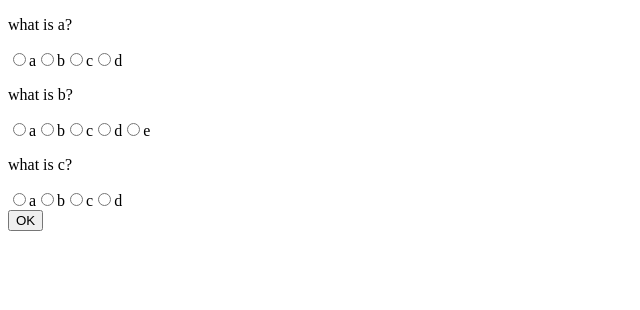
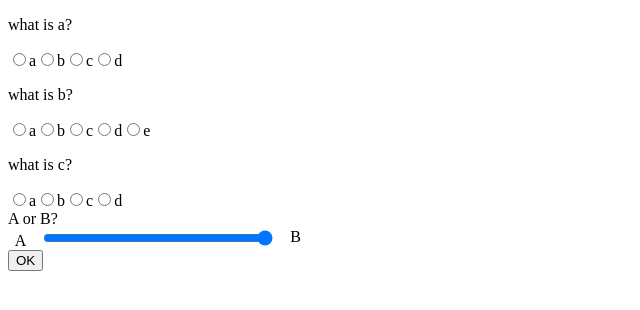
Before and after one commit to vta/next_network_survey, a plain HTML site: page index.html in a window 1280 px wide. Shown: the whole page, without its empty margins (0-640 px from the left). Drawn offline with Linux system fonts and the light colour scheme.

Commit message:
Added basic implementation for choosnig a "range" or "radio" type question.

```diff
--- a/index.html
+++ b/index.html
@@ -4,23 +4,53 @@
 <head>
     <meta charset="utf-8">
     <title>Quiz</title>
+    <style>
+        .question {
+            width: 300px;
+        }
+
+        .question label {
+            display: block;
+        }
+
+        .question.range>div {
+            width: 25px;
+            display: inline-block;
+            text-align: center;
+        }
+
+        .question.range>input {
+            width: 230px;
+            margin-left: 10px;
+            margin-right: 10px;
+        }
+
+        .question.range>input+div {
+            float: right;
+        }
+    </style>
     <script>
         /* based on http://stackoverflow.com/a/18337257/940217 */
 (function(W){
-    var QuestionsAnswers = [],questions_wrapper= null,main_form = null,results_wrapper = null,btn,D,user_answers=[], answer_index = 0,question_index =0;
+    var QuestionsAnswers=[], AnswerInputs=[], user_answers=[], answer_index=0, question_index=0;
+    var questions_wrapper=null, main_form=null, results_wrapper=null, btn;
 
     function ajax(a,b,c){c=new XMLHttpRequest;c.open('GET',a);c.onload=b;c.send()}
 
     function set(){
         QuestionsAnswers=JSON.parse(this.response);
         QuestionsAnswers.forEach(function(e) {
-            addQuestion(e.question, e.answers);
+            if (e.type === "radio"){
+                addRadioQuestion(e.question, e.answers);
+            } else if(e.type === "range"){
+                addRangeQuestion(e.question, e.answers);
+            }
         });
     }
 
     function ok(){
         var question_index = 0;
-        var user_selected = document.querySelectorAll('input[type="radio"]:checked');
+        var user_selected = AnswerInputs;
         user_answers = [];
         for (var i = 0; i < user_selected.length; i++) {
             question_index = user_selected[i].name.split('_')[1];
@@ -37,23 +67,24 @@
         results_wrapper.innerHTML = JSON.stringify(user_answers, null, ' ');
     }
 
-    function addQuestion(question, answers) {
-        var frag = D.createDocumentFragment();
-        var q_wrapper = D.createElement('div');
-        q_wrapper.class = "question";
+    function addRadioQuestion(question, answers) {
+        var frag = document.createDocumentFragment();
+        var q_wrapper = document.createElement('div');
+        q_wrapper.class = "question radio";
 
-        var q = D.createElement('p');
+        var q = document.createElement('p');
         q.innerText = question;
         frag.appendChild(q);
 
         for (var c = 0; c < answers.length; c++) {
-            var a_input = D.createElement('input');
-            var a_label = D.createElement('label');
+            var a_input = document.createElement('input');
+            var a_label = document.createElement('label');
             a_input.type = 'radio';
             a_input.required=true;
             a_input.name = 'q_'+question_index;
             a_input.value = answers[c];
             a_input.id='a_'+answer_index;
+            AnswerInputs.push(a_input);
             a_label.innerText = answers[c];
             a_label.htmlFor='a_'+answer_index;
             q_wrapper.appendChild(a_input);
@@ -65,12 +96,52 @@
         questions_wrapper.appendChild(frag);
     }
 
+    function addRangeQuestion(question, answers) {
+        if (answers.length !== 2){
+            window.console.error('Malformed question: need two and only two answers for a "range" question');
+            return;
+        }
+        var frag = document.createDocumentFragment();
+        var q_wrapper = document.createElement('div');
+        q_wrapper.className = "question range";
+
+        var a_label = document.createElement('label');
+        a_label.innerText = question;
+        a_label.htmlFor='a_'+answer_index;
+        q_wrapper.appendChild(a_label);
+
+        var choice_1 = document.createElement('div');
+        choice_1.innerText = answers[0];
+        q_wrapper.appendChild(choice_1);
+
+        var a_input = document.createElement('input');
+        a_input.type = 'range';
+        a_input.required=true;
+        a_input.name = 'q_'+question_index;
+        a_input.id='a_'+answer_index;
+        a_input.min="0";
+        a_input.max="10";
+        a_input.step="1";
+        AnswerInputs.push(a_input);
+        q_wrapper.appendChild(a_input);
+
+        var choice_2 = document.createElement('div');
+        choice_2.innerText = answers[1];
+        q_wrapper.appendChild(choice_2);
+
+        frag.appendChild(q_wrapper);
+        answer_index++;
+
+        question_index++;
+        questions_wrapper.appendChild(frag);
+    }
+
     function init(){
         D=W.document;
-        questions_wrapper=D.getElementById('questions_wrapper');
-        results_wrapper= D.getElementById('results_wrapper');
+        questions_wrapper=document.getElementById('questions_wrapper');
+        results_wrapper= document.getElementById('results_wrapper');
         btn=D.getElementById('btn');
-        main_form = D.getElementById('main_form');
+        main_form = document.getElementById('main_form');
         main_form.addEventListener('submit',function(event){
             event.preventDefault();
             ok();
--- a/questions.js
+++ b/questions.js
@@ -1,14 +1,22 @@
 [
  {
   "question":"what is a?",
-  "answers":["a","b","c","d"]
+  "answers":["a","b","c","d"],
+  "type":"radio"
  },
  {
   "question":"what is b?",
-  "answers":["a","b","c","d","e"]
+  "answers":["a","b","c","d","e"],
+  "type":"radio"
  },
  {
   "question":"what is c?",
-  "answers":["a","b","c","d"]
+  "answers":["a","b","c","d"],
+  "type":"radio"
+ },
+  {
+  "question":"A or B?",
+  "answers":["A","B"],
+  "type":"range"
  }
 ]
```
Also changed, not shown: 1 other file.
